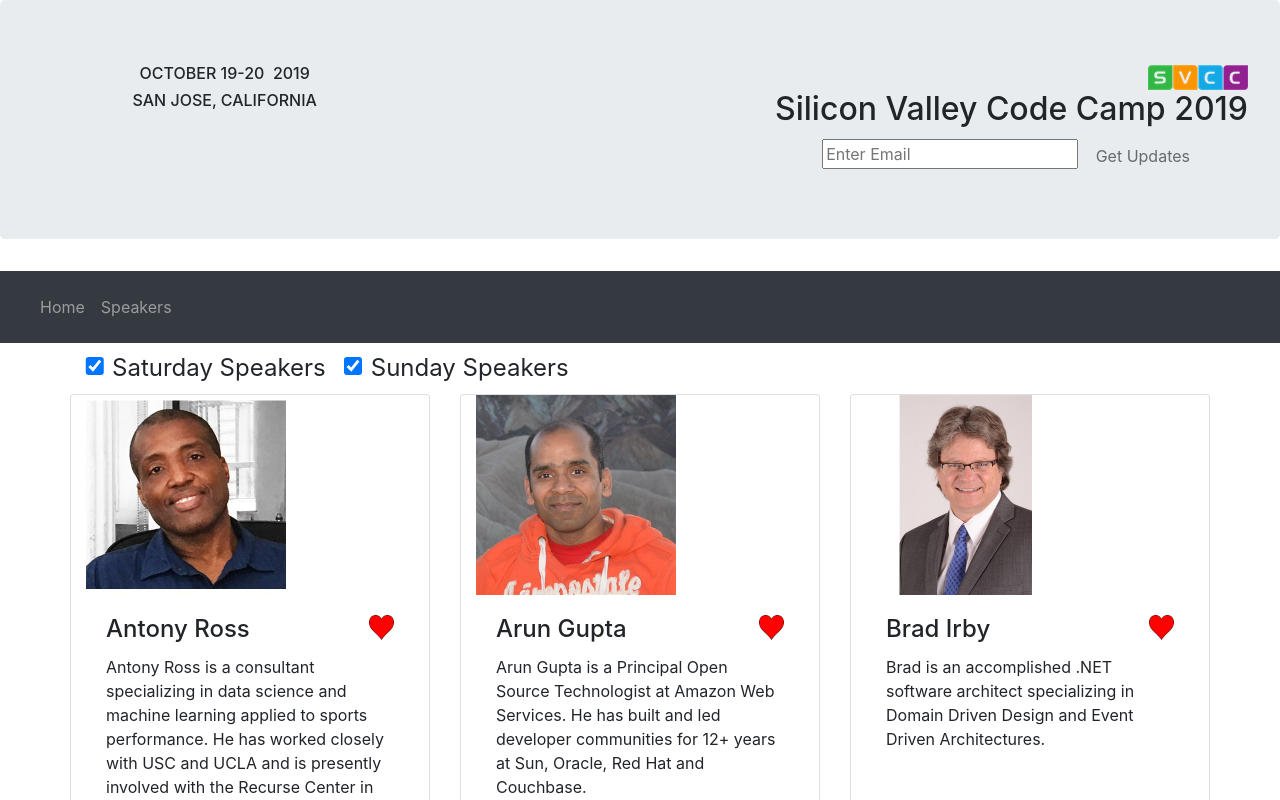
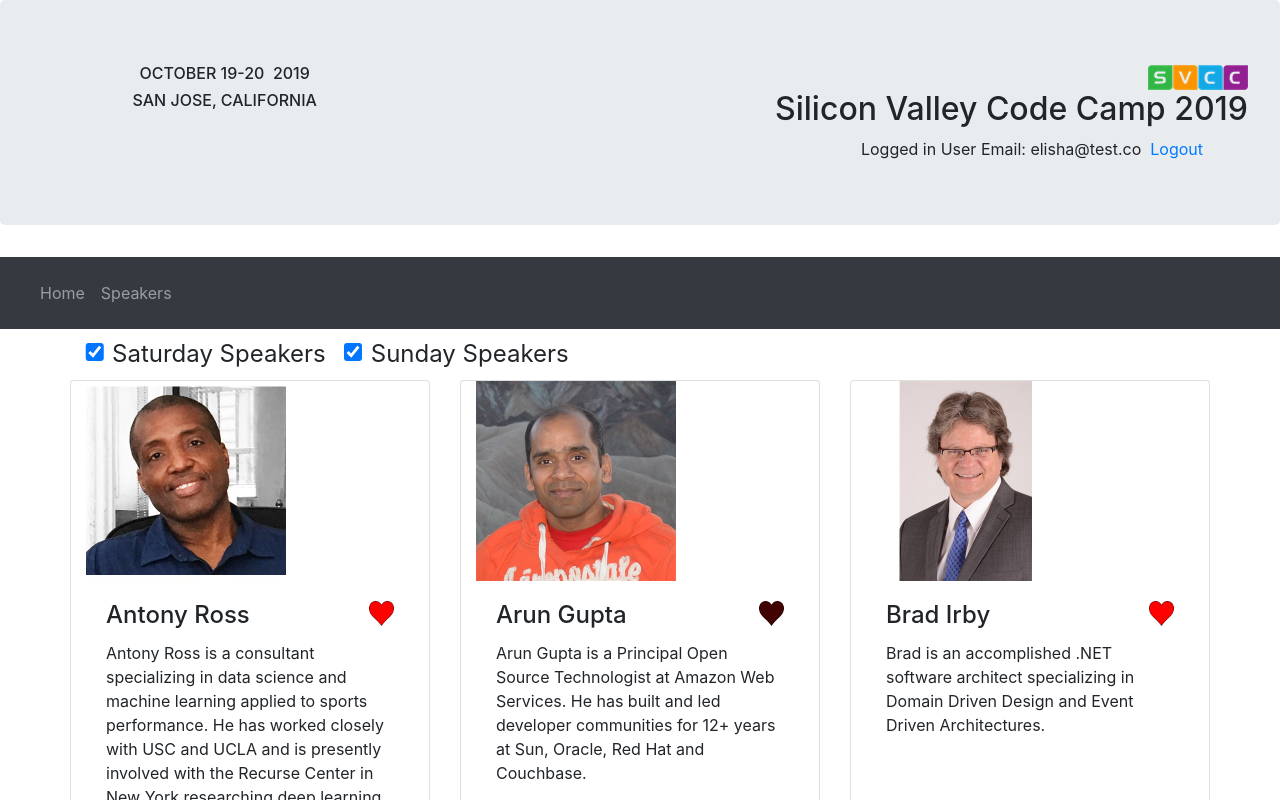
Before and after one commit to ELISHA1994/Using-React-Hooks, a Next.js app: page /speakers in a window 1280 px wide. Shown: the top 800 px of the page. Built offline with nearby package versions, Linux system fonts and the light colour scheme; data requests are answered from the project's data file.

Commit message:
Updating Our Conference Site as  if Login  Was  Done

```diff
--- a/db.json
+++ b/db.json
@@ -4,16 +4,16 @@
       "id": 1530,
       "firstName": "Tammy",
       "lastName": "Baker",
+      "favorite": false,
+      "bio": "Tammy has held a number of executive and management roles over the past 15 years, including VP engineering Roles at Molekule Inc., Cantaloupe Systems, E-Color, and Untangle Inc.",
       "sat": false,
-      "sun": true,
-      "favorite": true,
-      "bio": "Tammy has held a number of executive and management roles over the past 15 years, including VP engineering Roles at Molekule Inc., Cantaloupe Systems, E-Color, and Untangle Inc."
+      "sun": true
     },
     {
       "id": 5996,
       "firstName": "Craig",
       "lastName": "Berntson",
-      "favorite": true,
+      "favorite": false,
       "bio": "Craig has a passion for community and helping other developers improve their skills. He writes the column \"Software Gardening\" in DotNet Curry Magazine and is the co-author of \"Continuous Integration in .NET\" available from Manning.",
       "sat": true,
       "sun": true
@@ -31,16 +31,16 @@
       "id": 1124,
       "firstName": "Douglas",
       "lastName": "Crockford",
+      "favorite": true,
+      "bio": "Douglas Crockford discovered the JSON Data Interchange Format. He is also the author of _JavaScript: The Good Parts_. He has been called a guru, but he is actually more of a mahatma.",
       "sat": true,
-      "sun": false,
-      "favorite": true,
-      "bio": "Douglas Crockford discovered the JSON Data Interchange Format. He is also the author of _JavaScript: The Good Parts_. He has been called a guru, but he is actually more of a mahatma."
+      "sun": false
     },
     {
       "id": 41808,
       "firstName": "Paul",
       "lastName": "Everitt",
-      "favorite": true,
+      "favorite": false,
       "bio": "Paul is the PyCharm and WebStorm Developer Advocate at JetBrains. Before that, Paul was a partner at Agendaless Consulting and co-founder of Zope Corporation, taking the first open source application server through $14M of funding.",
       "sat": true,
       "sun": true
@@ -49,7 +49,7 @@
       "id": 1269,
       "firstName": "Arun",
       "lastName": "Gupta",
-      "favorite": true,
+      "favorite": false,
       "bio": "Arun Gupta is a Principal Open Source Technologist at Amazon Web Services. He has built and led developer communities for 12+ years at Sun, Oracle, Red Hat and Couchbase.",
       "sat": false,
       "sun": true
@@ -67,7 +67,7 @@
       "id": 18805,
       "firstName": "Mickey W.",
       "lastName": "Mantle",
-      "favorite": true,
+      "favorite": false,
       "bio": "Mickey has been developing software systems and products for over 40 years, as a systems programmer, Tech Lead, Manager, VP Engineering, CTO, COO, and now CEO/CTO of his own company.",
       "sat": true,
       "sun": true
@@ -85,7 +85,7 @@
       "id": 187,
       "firstName": "Dave",
       "lastName": "Nielsen",
-      "favorite": true,
+      "favorite": false,
       "bio": "As Head of Ecosystem Programs, Dave uses emerging technologies and open source projects like Microservices, Serverless & Kubernetes to bring the magic of Redis to the broader community.",
       "sat": true,
       "sun": true
@@ -94,10 +94,10 @@
       "id": 823,
       "firstName": "Kevin",
       "lastName": "Nilson",
+      "favorite": false,
+      "bio": "Team Lead of the Chromecast Technical Solutions Engineer team, a Java Champion and three time JavaOne Rock Star Presenter. Kevin has spoken at conferences such as JavaOne, Devoxx, JAX, O'Reilly Fluent, Silicon Valley Code Camp, JAX and HTML5DevConf.",
       "sat": false,
-      "sun": true,
-      "favorite": true,
-      "bio": "Team Lead of the Chromecast Technical Solutions Engineer team, a Java Champion and three time JavaOne Rock Star Presenter. Kevin has spoken at conferences such as JavaOne, Devoxx, JAX, O'Reilly Fluent, Silicon Valley Code Camp, JAX and HTML5DevConf."
+      "sun": true
     },
     {
       "id": 8590,
@@ -121,10 +121,10 @@
       "id": 6548,
       "firstName": "Steve",
       "lastName": "Souders",
+      "favorite": true,
+      "bio": "Steve works at SpeedCurve on the interplay between performance and design. He previously served as Google's Head Performance Engineer, Chief Performance Yahoo!, and Chief Performance Officer at Fastly.",
       "sat": true,
-      "sun": false,
-      "favorite": true,
-      "bio": "Steve works at SpeedCurve on the interplay between performance and design. He previously served as Google's Head Performance Engineer, Chief Performance Yahoo!, and Chief Performance Officer at Fastly."
+      "sun": false
     }
   ],
   "isloggedinyes1": {
--- a/src/App.js
+++ b/src/App.js
@@ -12,7 +12,8 @@
 
 const configValue = {
     showsSignMeUp: true,
-    showSpeakerSpeakingDays: true
+    showSpeakerSpeakingDays: true,
+    loggedInUserEmail: 'elisha@test.co'
 };
 
 const App = ({ pageName }) => {
--- a/src/SignMeUp.js
+++ b/src/SignMeUp.js
@@ -42,6 +42,17 @@
 
     //console.log("src/SignMeUp called");
 
+    if (context.loggedInUserEmail) {
+        return (
+            <div className="container">
+                <div className="content">
+                    <span>Logged in User Email: {context.loggedInUserEmail}</span>&nbsp;&nbsp;
+                    <a href='/logout'>Logout</a>
+                </div>
+            </div>
+        );
+    }
+
     return context.showsSignMeUp === false ? null : (
         <div className="container">
             <div>
@@ -68,6 +79,7 @@
                     >
                         {buttonText}
                     </button>
+                    &nbsp;&nbsp;<a href='/login'>Login</a>
                 </div>
             </div>
         </div>
--- a/src/SpeakerDetail.js
+++ b/src/SpeakerDetail.js
@@ -1,6 +1,19 @@
 import ImageToggleOnScroll from "./ImageToggleOnScroll";
+import { ConfigContext } from "./App";
+import {useContext} from "react";
+
 const SpeakerDetail = React.memo(
-    ({ id, firstName, lastName, sat, sun, favorite, bio, onHeartFavoriteHandler }) => {
+    ({
+         id,
+         firstName,
+         lastName,
+         sat,
+         sun,
+         favorite,
+         bio,
+         onHeartFavoriteHandler
+    }) => {
+        const  context = useContext(ConfigContext);
         return (
             <div className="card col-4 cardmin">
                 <ImageToggleOnScroll
@@ -11,6 +24,7 @@
                 />
                 <div className="card-body">
                     <h4 className="card-title">
+                        {context.loggedInUserEmail ? (
                             <button
                                 data-sessionid={id}
                                 className={favorite ? "heartredbutton" : "heartdarkbutton"}
@@ -26,11 +40,11 @@
                                     });
                                 }}
                             />
+                        ) : null }
                         <span>
                             {firstName} {lastName}
                         </span>
                     </h4>
-
                     <span>{bio}</span>
                 </div>
             </div>
```
Lines whose indentation alone changed are shown as unchanged.
